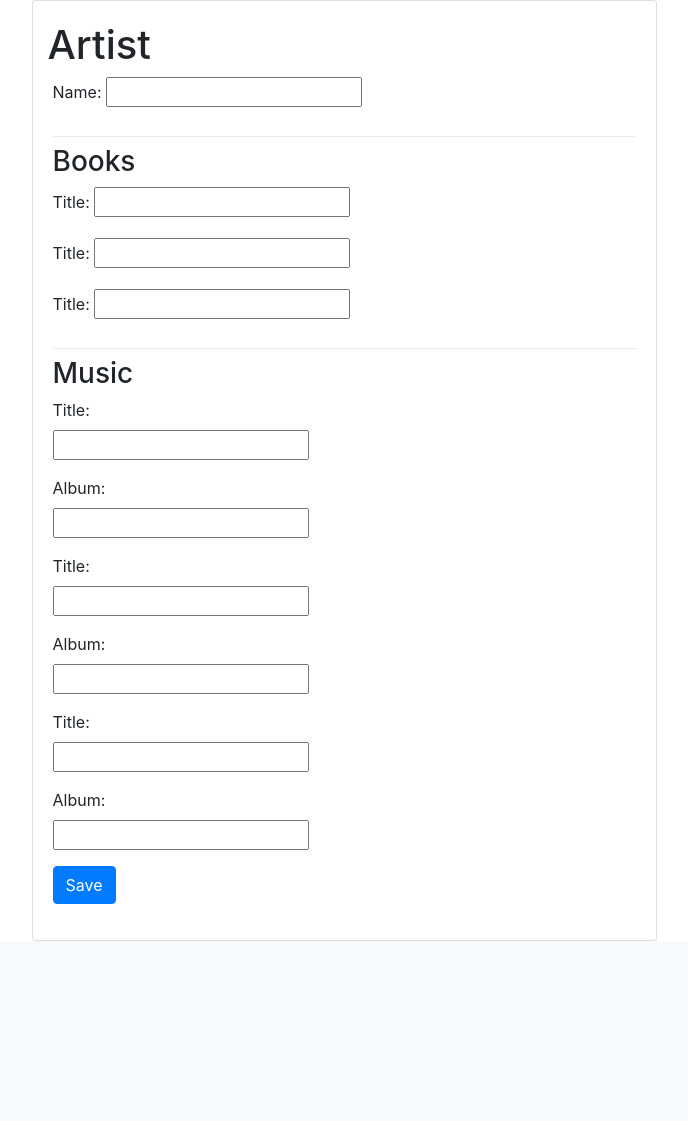
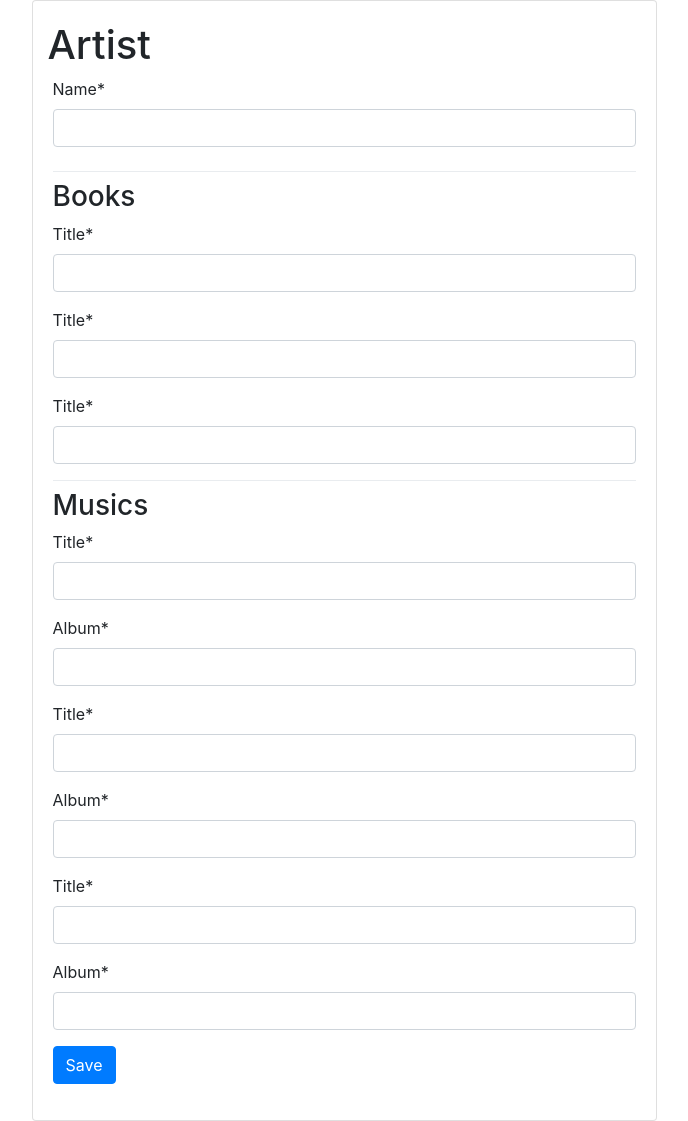
Before and after one commit to Anopta/django-inline, a Django app: page /artist/new/ in a window 1280 px wide. Shown: the part 56-1177 px from the top of the page, without its empty margins (296-984 px from the left). Before the commit the page ends 997 px from the top, so only its background shows below. Run offline with Django 3.2, Linux system fonts and the light colour scheme; some libraries are stand-ins or nearby versions.

Commit message:
Applying crispy forms

```diff
--- a/artist/templates/artist/artist_edit.html
+++ b/artist/templates/artist/artist_edit.html
@@ -1,39 +1,26 @@
 {% extends 'artist/base.html' %}
+
+{% load crispy_forms_tags %}
 
 {% block content %}
   <div class="row justify-content-center">
     <div class="col-6">
       <div class="card">
         <div class="card-body">
-          <form method="POST" novalidate>
-            {{ artist_form.management_form }}
-            {{ book_formset.management_form }}
-            {{ music_formset.management_form }}
+          <form method="POST">
             {% csrf_token %}
             <div class="form-row">
               <h1>Artist</h1>
               <div class="form-group col-md-12 mb-0">
-                {{ artist_form.as_p }}
+                {{ artist_form|crispy }}
               </div>
             </div>
             <div class="dropdown-divider"></div>
             <h3>Books</h3>
-            {% for book in book_formset %}
-              <div class="form-row">
-                <div class="form-group col-md-12 mb-0">
-                  {{ book.as_p }}
-                </div>
-              </div>
-            {% endfor %}
+              {{ book_formset|crispy }}
             <div class="dropdown-divider"></div>
-            <h3>Music</h3>
-            {% for music in music_formset %}
-              <div class="form-row">
-                <div class="form-group col-md-6 mb-0">
-                  {{ music.as_p }}
-                </div>
-              </div>
-            {% endfor %}
+            <h3>Musics</h3>
+              {{ music_formset|crispy }}
             <button type="submit" class="btn btn-primary mb-3">Save</button>
           </form>
         </div>
```
